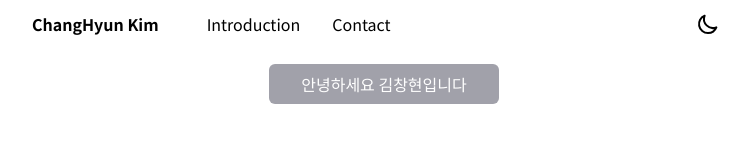
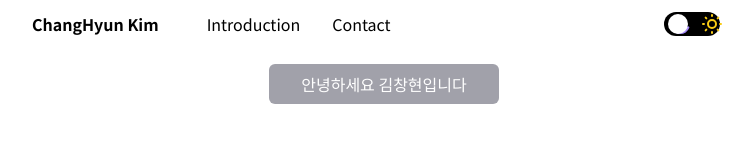
Before and after one commit to KimBiYam/KimBiYam.log, a Next.js app: page / in a window 1280 px wide. Shown: the top 160 px of the page, without its empty margins (256-1009 px from the left). Built offline with nearby package versions, Linux system fonts and the light colour scheme.

Commit message:
Implement dark mode button animation

```diff
--- a/components/base/DarkModeButton.tsx
+++ b/components/base/DarkModeButton.tsx
@@ -1,16 +1,35 @@
 import { memo } from "react";
 import MoonIcon from "../../assets/svgs/moon.svg";
+import SunIcon from "../../assets/svgs/sun.svg";
 import useThemeStorage from "../../hooks/useThemeStorage";
+import { Theme } from "../../lib/styles/theme";
 
 export type DarkModeButtonProps = {};
 
 const DarkModeButton = () => {
-  const { toggleTheme } = useThemeStorage();
+  const { theme, toggleTheme } = useThemeStorage();
 
   return (
-    <button type="button" className="flex w-6" onClick={toggleTheme}>
-      <MoonIcon />
-    </button>
+    <label
+      className="relative flex justify-center items-center cursor-pointer"
+      onChange={toggleTheme}
+    >
+      <input
+        type="checkbox"
+        className="peer sr-only"
+        checked={theme === Theme.dark}
+        readOnly
+      />
+      <div className="flex justify-between items-center w-14 h-6 bg-black rounded-full">
+        <div className="flex-1 p-1 text-violet-400">
+          <MoonIcon />
+        </div>
+        <div className="flex-1 p-1 text-yellow-400">
+          <SunIcon />
+        </div>
+      </div>
+      <div className="w-5 h-5 absolute top-2/4 -translate-y-1/2 left-1 bg-white rounded-full peer-checked:translate-x-7 transition-transform duration-300" />
+    </label>
   );
 };
 
--- a/components/base/MainLayout.tsx
+++ b/components/base/MainLayout.tsx
@@ -6,7 +6,7 @@ export type MainLayoutProps = {
 
 const MainLayout = ({ children }: MainLayoutProps) => {
   return (
-    <div className="w-full h-full bg-white dark:bg-trueGray-800 transition-colors duration-200">
+    <div className="w-full h-full bg-white dark:bg-trueGray-800 transition-colors duration-300">
       <div className="container h-full max-w-screen-md px-16 pt-16">
         {children}
       </div>
--- a/tailwind.config.js
+++ b/tailwind.config.js
@@ -1,6 +1,7 @@
 const colors = require("tailwindcss/colors");
 
 module.exports = {
+  mode: "jit",
   purge: {
     enable: true,
     preserveHtmlElements: false,
```
Also changed, not shown: assets/svgs/sun.svg (added).
